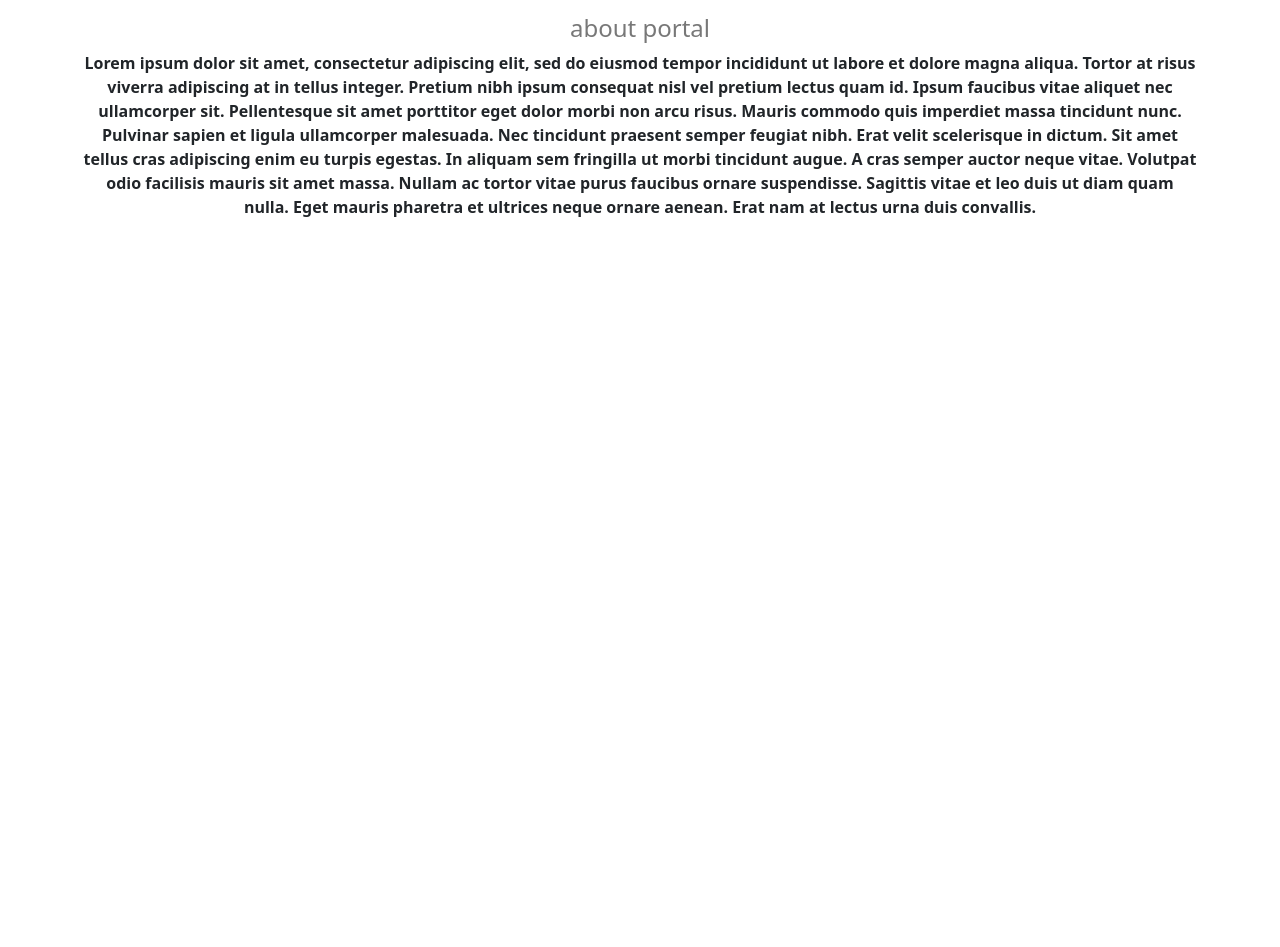
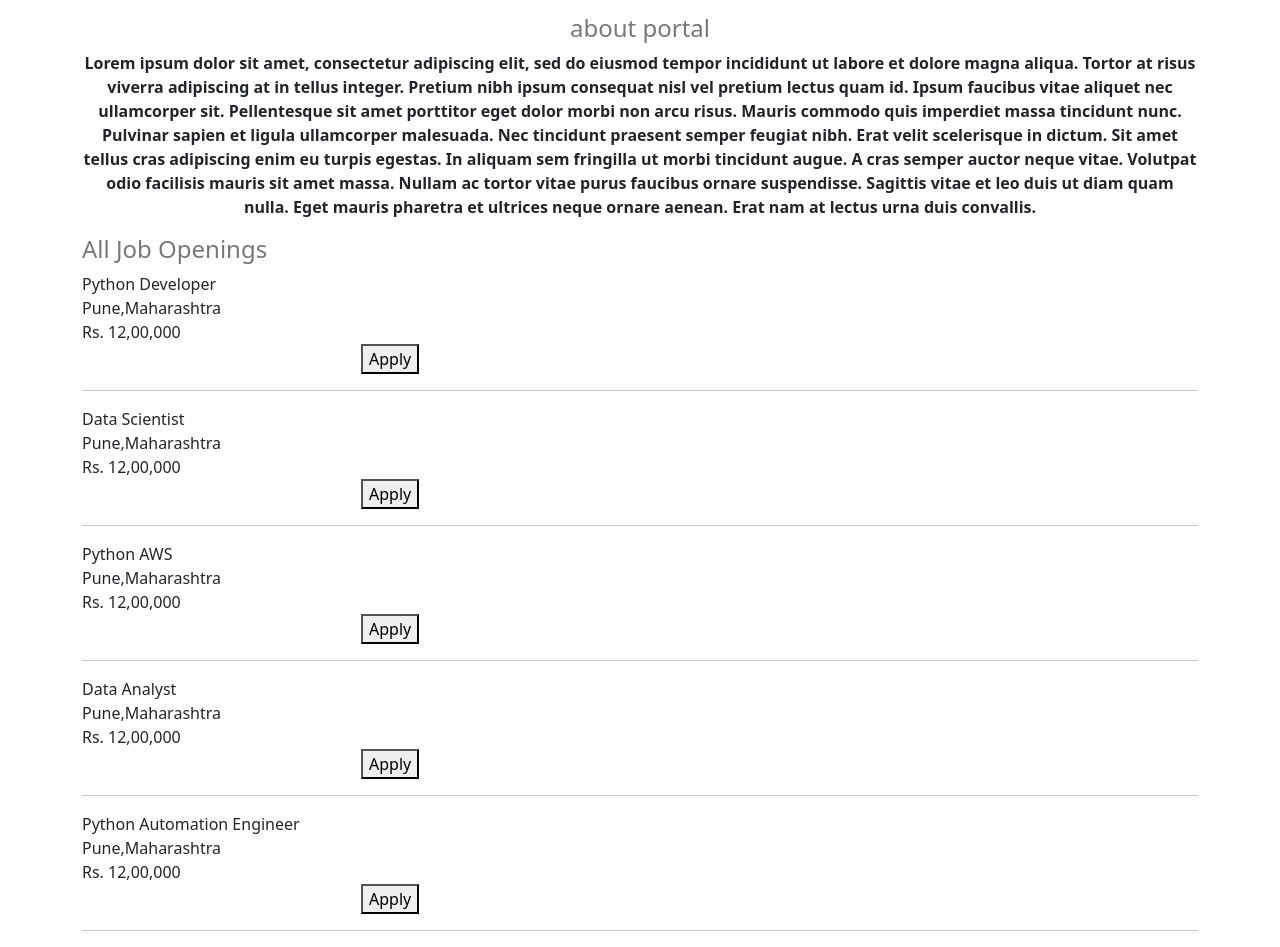
Before and after one commit to vivekbagul02/database_driven_job_search_site, a Flask app: page / in a window 1280 px wide; the page is wider, and only the part inside the window is pictured. Shown: the part 517-1464 px from the top of that part. Before the commit the page ends 734 px from the top of that part, so only its background shows below. Run offline with Flask 3, Linux system fonts and the light colour scheme.

Commit message:
almost ready to deploy

```diff
--- a/app.py
+++ b/app.py
@@ -1,12 +1,41 @@
-from flask import Flask, render_template
+from flask import Flask, render_template, jsonify
 
 app = Flask(__name__)
+
+all_jobs_list = [{
+    "job_id": 101,
+    'position': 'Python Developer',
+    "location": "Pune,Maharashtra",
+    "salary": "Rs. 12,00,000"
+}, {
+    "job_id": 102,
+    'position': 'Data Scientist',
+    "location": "Pune,Maharashtra",
+    "salary": "Rs. 12,00,000"
+}, {
+    "job_id": 103,
+    'position': 'Python AWS',
+    "location": "Pune,Maharashtra",
+    "salary": "Rs. 12,00,000"
+}, {
+    "job_id": 104,
+    'position': 'Data Analyst',
+    "location": "Pune,Maharashtra",
+    "salary": "Rs. 12,00,000"
+}, {
+    "job_id": 105,
+    'position': 'Python Automation Engineer',
+    "location": "Pune,Maharashtra",
+    "salary": "Rs. 12,00,000"
+}]
+
 
 
 @app.route("/")
 def home_page():
+  all_jobs = jsonify(all_jobs_list)
 
-  return render_template("home.html")
+  return render_template("home.html", all_jobs_list=all_jobs_list)
 
 
 if __name__ == "__main__":
--- a/templates/home.html
+++ b/templates/home.html
@@ -33,9 +33,27 @@
     <!-- text-align: justify; -->
     <div  class="container text-center" text-align="justify" >
         <p  class="fw-semibold" class=justifytext> Lorem ipsum dolor sit amet, consectetur adipiscing elit, sed do eiusmod tempor incididunt ut labore et dolore magna aliqua. Tortor at risus viverra adipiscing at in tellus integer. Pretium nibh ipsum consequat nisl vel pretium lectus quam id. Ipsum faucibus vitae aliquet nec ullamcorper sit. Pellentesque sit amet porttitor eget dolor morbi non arcu risus. Mauris commodo quis imperdiet massa tincidunt nunc. Pulvinar sapien et ligula ullamcorper malesuada. Nec tincidunt praesent semper feugiat nibh. Erat velit scelerisque in dictum. Sit amet tellus cras adipiscing enim eu turpis egestas. In aliquam sem fringilla ut morbi tincidunt augue. A cras semper auctor neque vitae. Volutpat odio facilisis mauris sit amet massa. Nullam ac tortor vitae purus faucibus ornare suspendisse. Sagittis vitae et leo duis ut diam quam nulla. Eget mauris pharetra et ultrices neque ornare aenean. Erat nam at lectus urna duis convallis.
-
-    </p>
+      </p>
     </div>
-
+    <div class="container text-center">
+      <h4 class="text-start"> All Job Openings</h4>
+      <div class="text-start" class=row >
+        {% for job in all_jobs_list %}
+          <div>
+            {{ job['position'] }}
+          </div>
+          <div>
+          {{ job['location'] }}
+          </div>
+          <div>
+          {{ job['salary'] }}
+          </div>
+          <div class="col-md-3 offset-md-3">
+            <button> Apply</button>
+          </div>
+          <hr>
+      {% endfor %}
+      </div>
+    </div>
   </body>
 </html>
```
